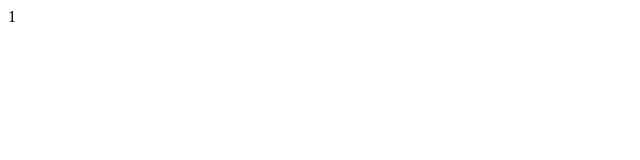
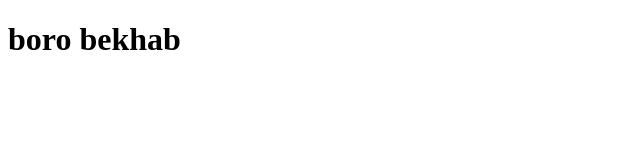
Before and after one commit to ArmanMoghaddam/arriissaaa, a plain HTML site: page index.html in a window 1280 px wide. Shown: the whole page, without its empty margins (0-640 px from the left). Drawn offline with Linux system fonts and the light colour scheme.

Commit message:
Update index.html
Signed-off-by: ArmanMoghaddam <111494271+ArmanMoghaddam@users.noreply.github.com>

```diff
--- a/index.html
+++ b/index.html
@@ -6,7 +6,7 @@
    <title>BA DEGHAT BEKHOON</title>
 </head>
 <body>
-1
+<h1>boro bekhab </h1>
 
 
 </body>
```
